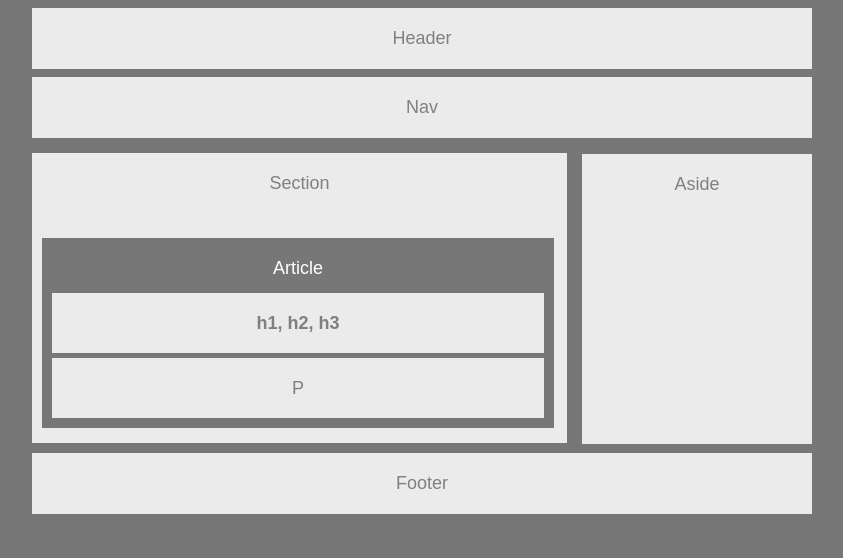
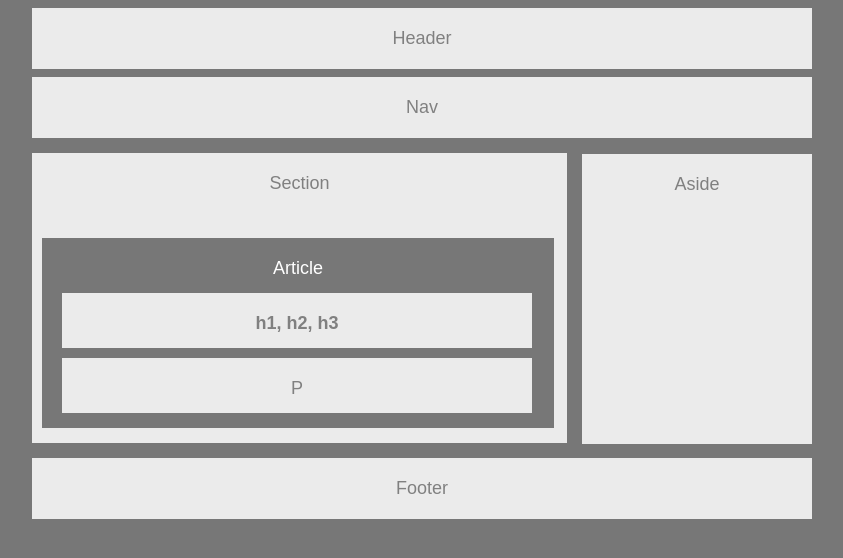
Before and after one commit to jessicatoro2/HW-Wireframe, a plain HTML site: page index.html in a window 1280 px wide. Shown: the whole page, without its empty margins (66-909 px from the left). Drawn offline with Linux system fonts and the light colour scheme.

Commit message:
padding correction

```diff
--- a/index.html
+++ b/index.html
@@ -29,7 +29,7 @@
 				Article
 			</article>
 
-			<h1 id="clear">
+			<h1>
 				h1, h2, h3
 			</h1>
 
--- a/style.css
+++ b/style.css
@@ -63,14 +63,14 @@ article {
 h1 {
   background: #ebebeb;
   padding: 20px;
-  margin-left:110px;
+  margin-left:120px;
   margin-right:0px;
-  margin-bottom: 90px;
+  margin-bottom: 95px;
   margin-top: -225px;
   text-align: center;
   float: center;
-  width: 452px;
-  height: 20px;
+  width: 430px;
+  height:15px;
   color: gray;
   font-size: 18px;
 
@@ -79,14 +79,14 @@ h1 {
 p {
   background: #ebebeb;
   padding: 20px;
-  margin-left:110px;
+  margin-left:120px;
   margin-right:0px;
-  margin-bottom: 35px;
+  margin-bottom: 45px;
   margin-top: -85px;
   text-align: center;
   float: center;
-  width: 452px;
-  height: 20px;
+  width: 430px;
+  height: 15px;
   color: gray;
   font-size: 18px;
 }
```
